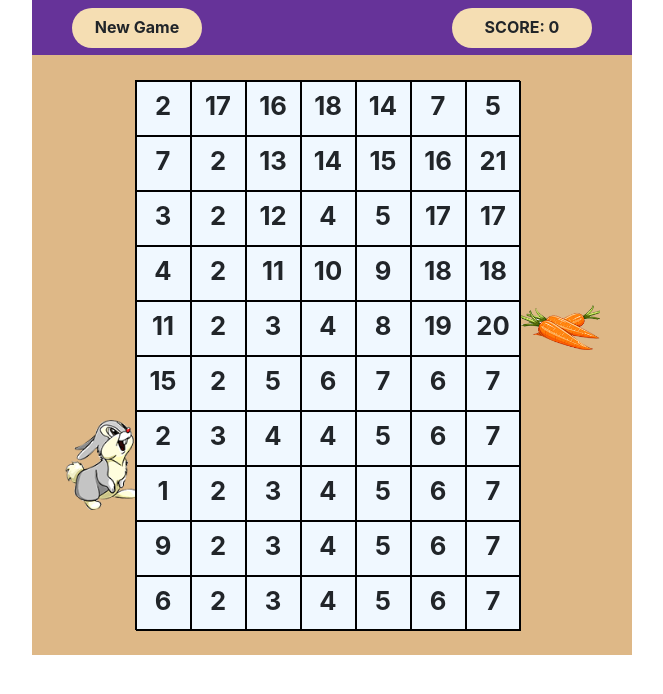
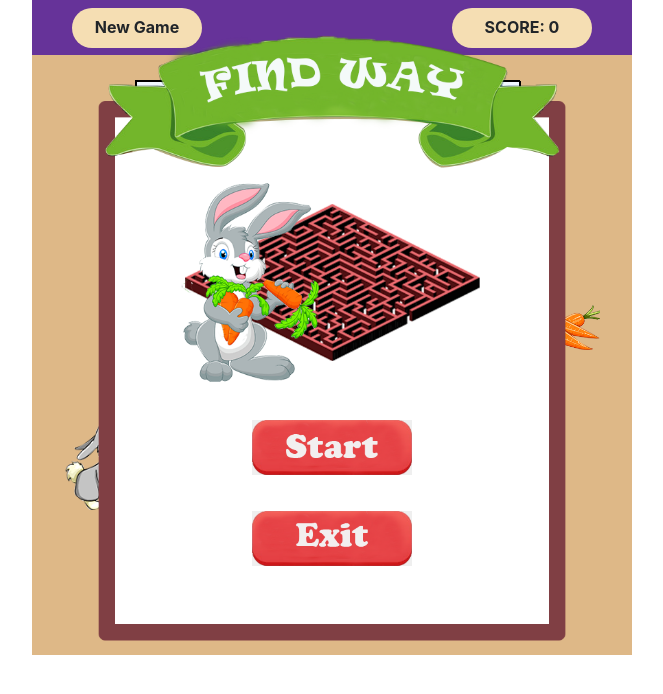
Before and after one commit to NguyenThaiTiep/Find-a-Way, a website: page index.html in a window 1280 px wide. Shown: the whole page, without its empty margins (308-971 px from the left). Drawn offline with nearby package versions, Linux system fonts and the light colour scheme.

Commit message:
add start screen

```diff
--- a/index.css
+++ b/index.css
@@ -148,6 +148,61 @@ body {
     animation-iteration-count: 1;
 }
 
+.start {
+    width: 100%;
+    height: 100%;
+    top: 0px;
+    background-image: url('./backround-start.png');
+    background-size: cover;
+    position: absolute;
+    text-align: center;
+}
+
+.animation-frame {
+    animation-name: moveTopStart;
+    animation-duration: 2s;
+    animation-iteration-count: 1;
+    top: -650px;
+}
+
+@keyframes moveTopStart {
+    0% {
+        top: 0px;
+    }
+    100% {
+        top: -650px;
+    }
+}
+
+.frame-btn {
+    width: 160px;
+    display: inline-block;
+    margin-top: 420px;
+    cursor: pointer;
+}
+
+.start-btn {
+    background-image: url('./Start.png');
+    width: 160px;
+    height: 55px;
+    background-size: cover;
+    border: unset;
+}
+
+.exit-btn {
+    background-image: url('./Exit.png');
+    width: 160px;
+    height: 55px;
+    background-size: cover;
+    margin-top: 30px;
+    border: unset;
+}
+
+.start-btn:hover,
+.exit-btn:hover {
+    transform: scale(1.05);
+}
+
 @keyframes moveTop {
     0% {
         top: -650px;
--- a/index.html
+++ b/index.html
@@ -22,9 +22,14 @@
 <script type="text/javascript" src="javascript/board.js"></script>
 <script type="text/javascript" src="javascript/game.js"></script>
 <script type="text/javascript" src="javascript/menu.js"></script>
+<script type="text/javascript" src="javascript/start.js"></script>
+
 <script type="text/javascript" src="javascript/complete.js"></script>
 <script type="text/javascript" src="javascript/main.js"></script>
 <script>
+    $('.start-btn').click(() => {
+        $('.start').addClass('animation-frame')
+    })
 </script>
 
 </html>
--- a/javascript/main.js
+++ b/javascript/main.js
@@ -12,6 +12,7 @@ class main {
         this.tag.className = 'main';
         document.body.appendChild(this.tag)
         this.initComponent();
+        this.initStart();
         this.loop();
 
     }
@@ -27,6 +28,9 @@ class main {
     }
     initComplete() {
         this.complete = new complete(this);
+    }
+    initStart() {
+        this.start = new start(this);
     }
     loop() {
         setInterval(() => {
--- /dev/null
+++ b/javascript/start.js
@@ -0,0 +1,16 @@
+class start {
+    constructor(main) {
+        this.main = main;
+        this.render();
+    }
+
+    render() {
+        this.tag = document.createElement('div');
+        this.tag.className = "start";
+        this.tag.innerHTML = `<div class = 'frame-btn'>
+                                <button class = 'start-btn'></button>
+                                <button class = 'exit-btn '></button>
+                              </div>`
+        this.main.tag.appendChild(this.tag)
+    }
+}
```
Also changed, not shown: Exit.png (added), Start.png (added), backround-start.png (added).
